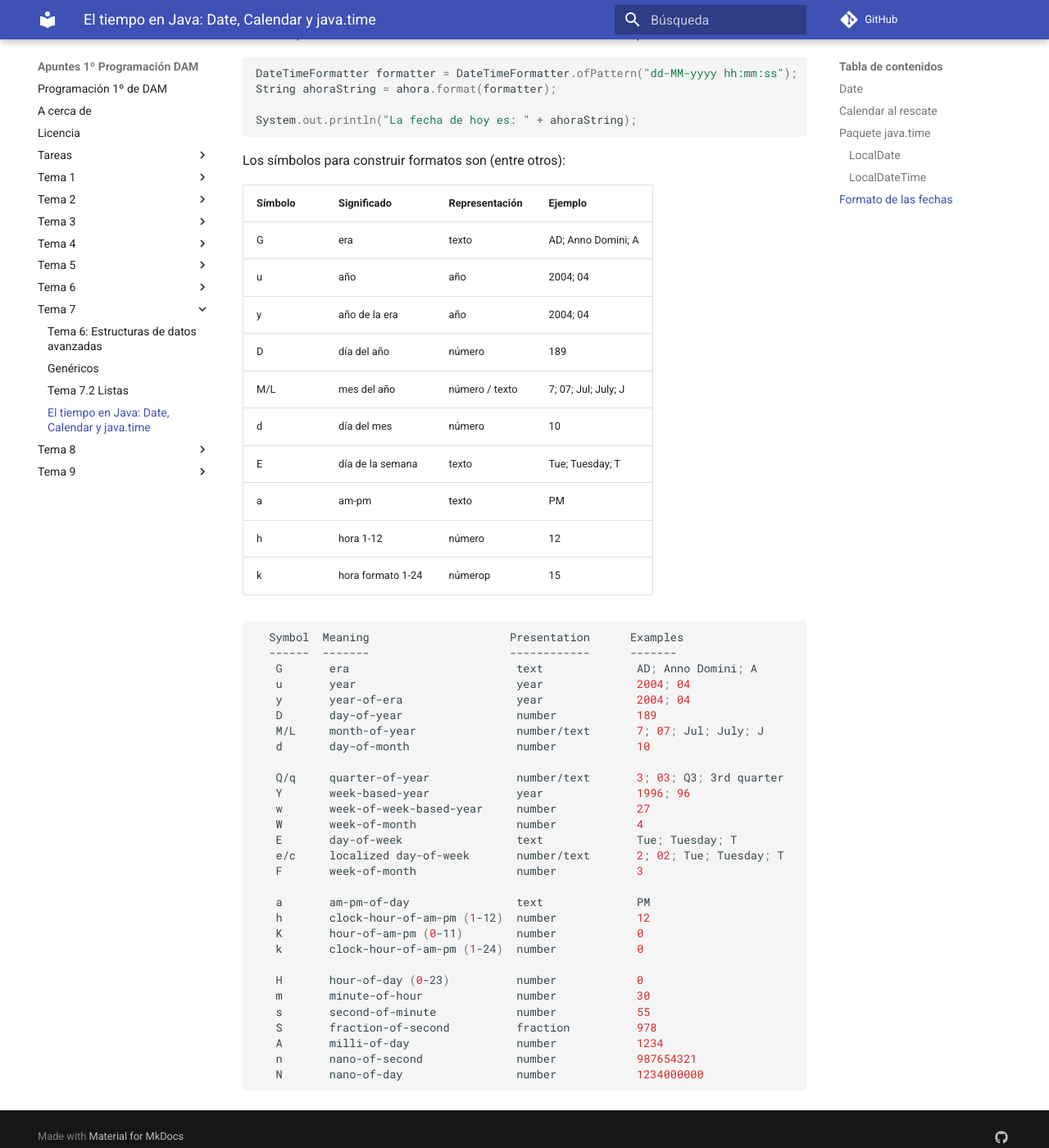
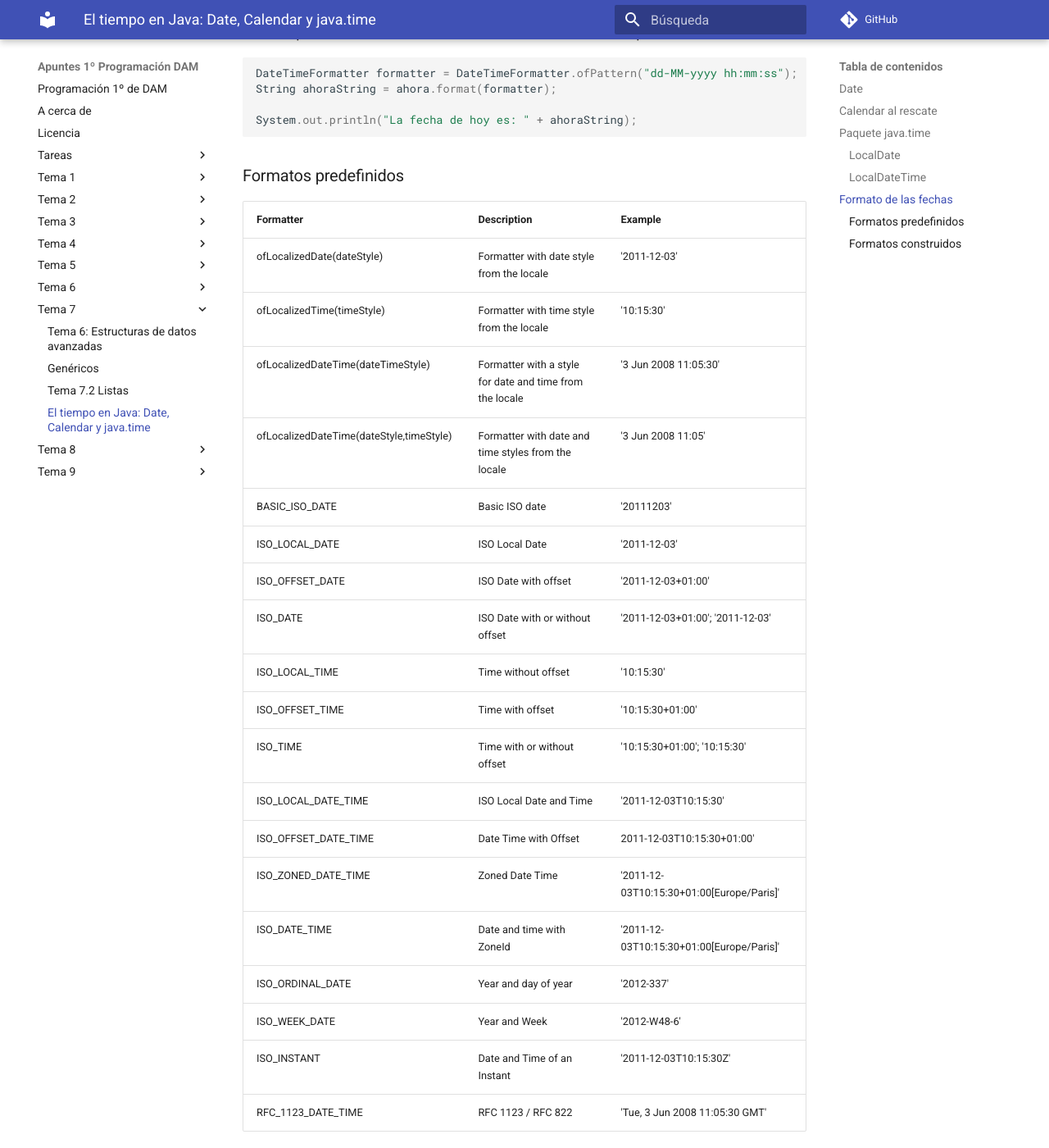
Before and after one commit to mmourazos/DAM_PR_Apuntes, an MkDocs documentation site: the page built from docs/Tema 7/Tema 7.3 - El tiempo.md, in a window 1280 px wide and 1400 px high, scrolled down 2311 px. Shown: the whole window at 82% size. Built offline with MkDocs 1.6.1 and Material for MkDocs 9.7.7, drawn with Linux system fonts in a browser that asks for light colours; comment, search, counter and statistics services are not loaded.

Commit message:
Tiempo solución ejericicio 4

````diff
--- a/docs/Tema 7/Tema 7.3 - El tiempo.md
+++ b/docs/Tema 7/Tema 7.3 - El tiempo.md
@@ -98,6 +98,32 @@ String ahoraString = ahora.format(formatter);
 System.out.println("La fecha de hoy es: " + ahoraString);
 ```
 
+### Formatos predefinidos
+
+| Formatter | Description | Example |
+|-----------|-------------|---------|
+|ofLocalizedDate(dateStyle) | Formatter with date style from the locale | '2011-12-03'|
+|ofLocalizedTime(timeStyle) | Formatter with time style from the locale | '10:15:30'|
+|ofLocalizedDateTime(dateTimeStyle) | Formatter with a style for date and time from the locale | '3 Jun 2008 11:05:30'|
+|ofLocalizedDateTime(dateStyle,timeStyle) | Formatter with date and time styles from the locale  | '3 Jun 2008 11:05'|
+|BASIC_ISO_DATE | Basic ISO date | '20111203'|
+|ISO_LOCAL_DATE |ISO Local Date | '2011-12-03'|
+|ISO_OFFSET_DATE |ISO Date with offset | '2011-12-03+01:00'|
+|ISO_DATE | ISO Date with or without offset | '2011-12-03+01:00'; '2011-12-03'|
+|ISO_LOCAL_TIME | Time without offset | '10:15:30'|
+|ISO_OFFSET_TIME | Time with offset | '10:15:30+01:00'|
+|ISO_TIME | Time with or without offset | '10:15:30+01:00'; '10:15:30'|
+|ISO_LOCAL_DATE_TIME | ISO Local Date and Time | '2011-12-03T10:15:30'|
+|ISO_OFFSET_DATE_TIME | Date Time with Offset | 2011-12-03T10:15:30+01:00'|
+|ISO_ZONED_DATE_TIME | Zoned Date Time | '2011-12-03T10:15:30+01:00\[Europe/Paris]'|
+|ISO_DATE_TIME | Date and time with ZoneId | '2011-12-03T10:15:30+01:00\[Europe/Paris]'|
+|ISO_ORDINAL_DATE | Year and day of year | '2012-337'|
+|ISO_WEEK_DATE | Year and Week | '2012-W48-6'|
+|ISO_INSTANT | Date and Time of an Instant | '2011-12-03T10:15:30Z'|
+|RFC_1123_DATE_TIME | RFC 1123 / RFC 822 | 'Tue, 3 Jun 2008 11:05:30 GMT'|
+
+### Formatos construidos
+
 Los símbolos para construir formatos son (entre otros):
 
 | Símbolo | Significado       | Representación | Ejemplo             |
````
Also changed, not shown: docs/Tema 5/Ejercicios/T5 - Ejericicios.md (+1 -1 lines), 6 other files.
